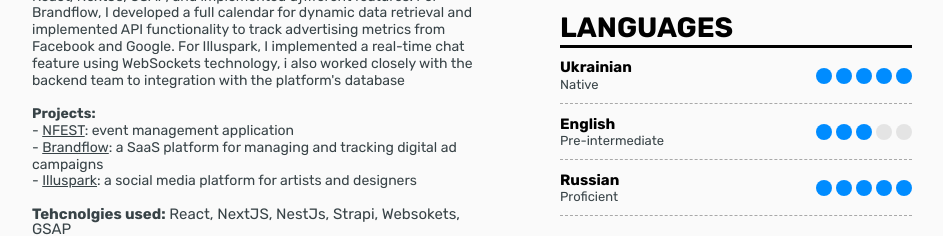
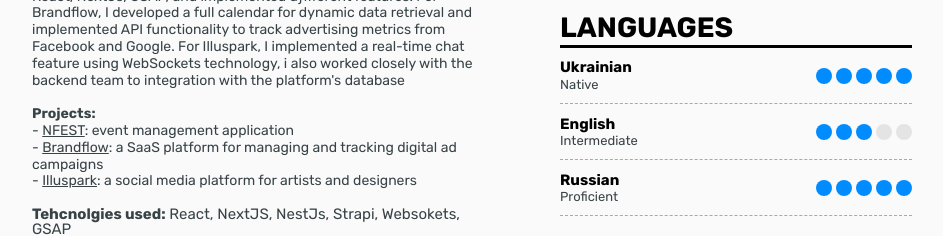
Before and after one commit to antonskr/anton.skoromniy.cv, a React app: page / in a window 1280 px wide. Shown: the part 820-1056 px from the top of the page, without its empty margins (168-1111 px from the left). Built offline with nearby package versions, Linux system fonts and the light colour scheme.

Commit message:
Change English skills

```diff
--- a/src/Components/Languages/Languages.tsx
+++ b/src/Components/Languages/Languages.tsx
@@ -66,7 +66,7 @@ const Languages = () => {
         <Language language='Ukrainian' level='Native' rating={5} />
       </Emergence>
       <Emergence>
-        <Language language='English' level='Pre-intermediate' rating={3} />
+        <Language language='English' level='Intermediate' rating={3} />
       </Emergence>
       <Emergence>
         <Language language='Russian' level='Proficient' rating={5} />
```
